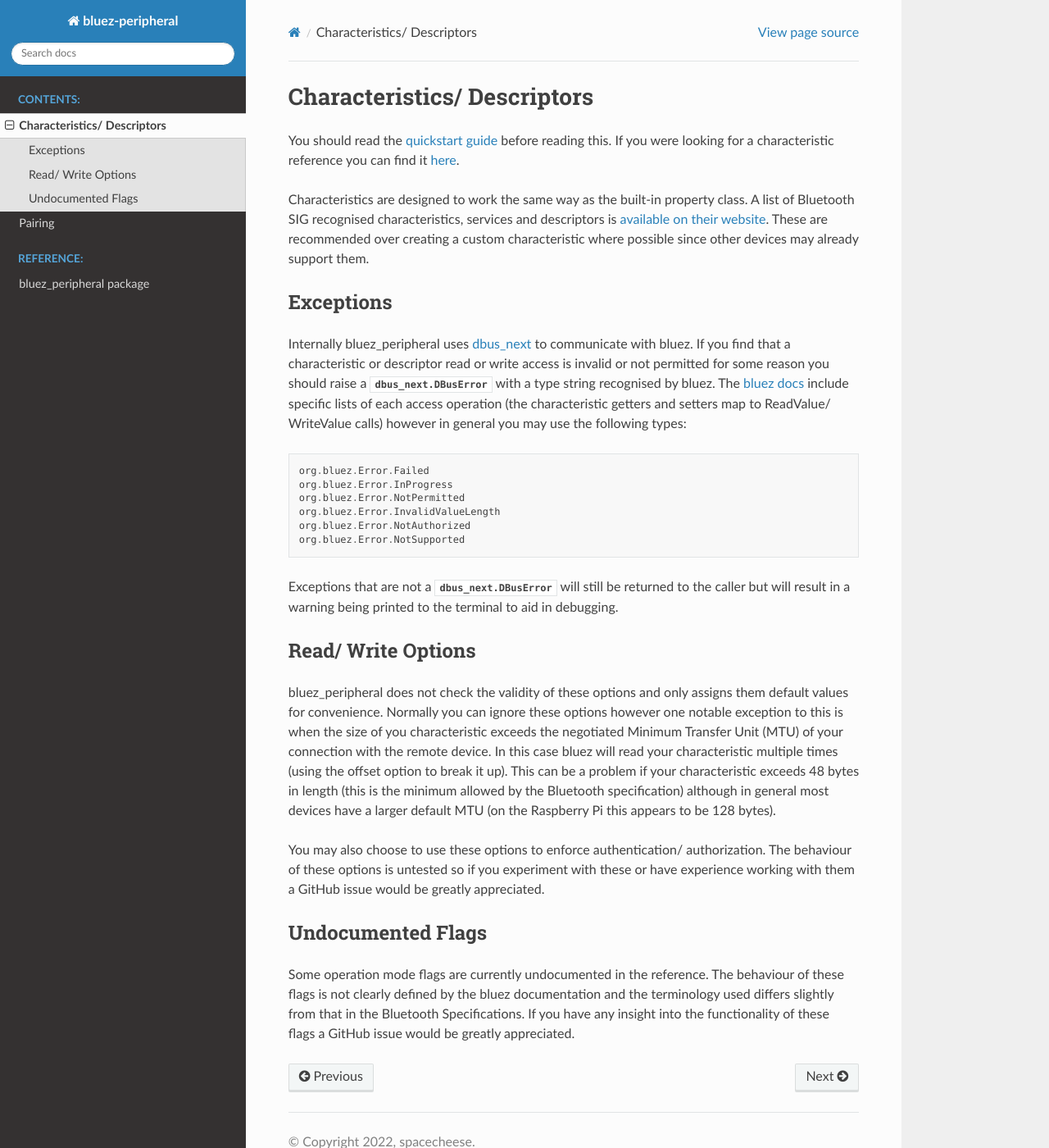
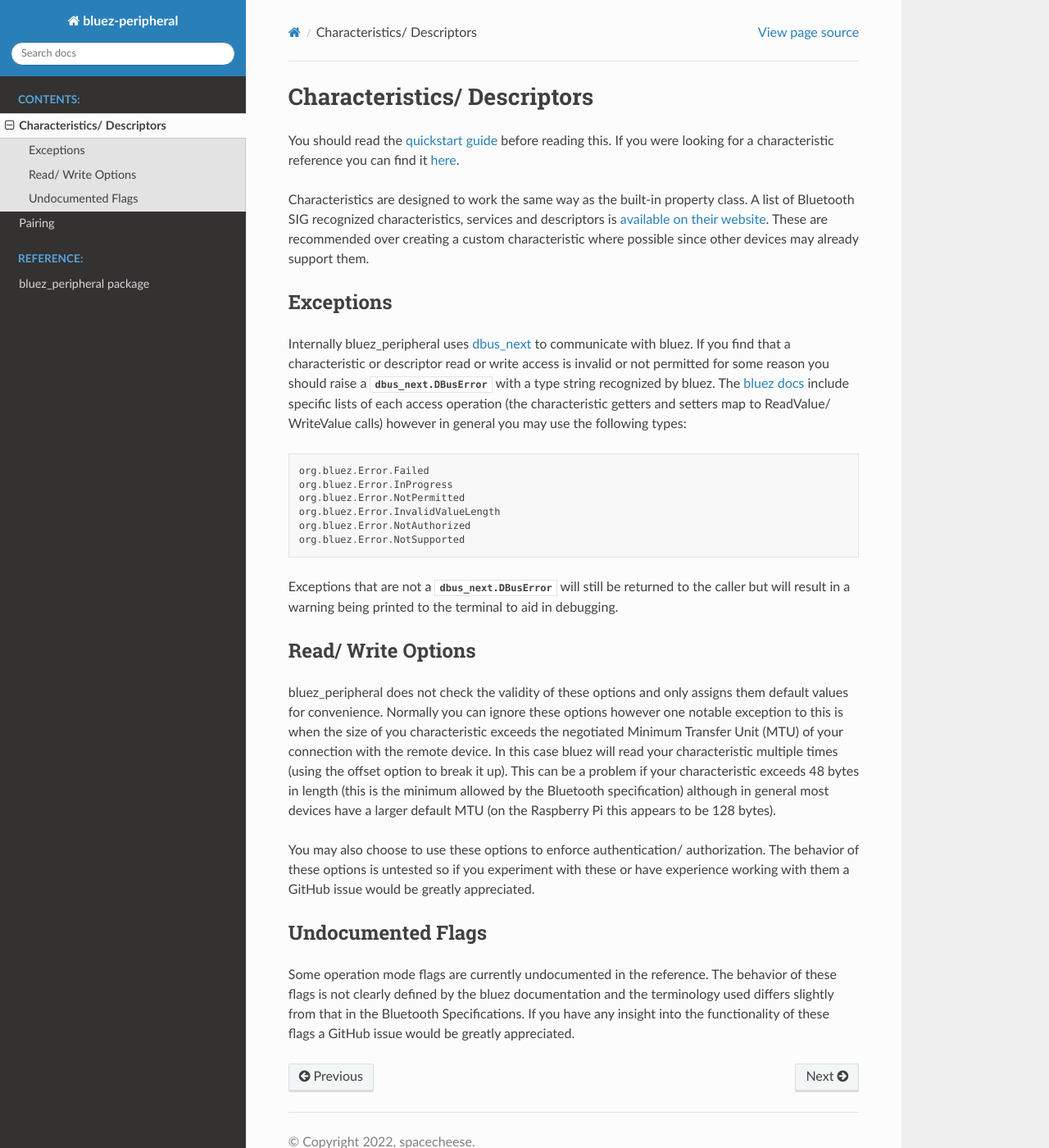
Before and after one commit to spacecheese/bluez_peripheral, a Sphinx documentation site: the page built from docs/source/characteristics_descriptors.rst, in a window 1280 px wide and 1400 px high. Shown: the whole window at 82% size. Built offline with Sphinx 7.4.7 and the Read the Docs theme 2.0.0, drawn with Linux system fonts in a browser that asks for light colours.

Commit message:
Use american english for consistency

```diff
--- a/docs/source/characteristics_descriptors.rst
+++ b/docs/source/characteristics_descriptors.rst
@@ -7,7 +7,7 @@
 If you were looking for a characteristic reference you can find it :doc:`here <ref/gatt/characteristic>`.
 
 Characteristics are designed to work the same way as the built-in property class.
-A list of Bluetooth SIG recognised characteristics, services and descriptors is
+A list of Bluetooth SIG recognized characteristics, services and descriptors is
 `available on their website <https://btprodspecificationrefs.blob.core.windows.net/assigned-values/16-bit%20UUID%20Numbers%20Document.pdf>`_.
 These are recommended over creating a custom characteristic where possible since other devices may already support them.
 
@@ -15,7 +15,7 @@
 ----------
 
 Internally bluez_peripheral uses `dbus_next <https://github.com/altdesktop/python-dbus-next/tree/master/dbus_next>`_ to communicate with bluez.
-If you find that a characteristic or descriptor read or write access is invalid or not permitted for some reason you should raise a :py:class:`dbus_next.DBusError` with a type string recognised by bluez.
+If you find that a characteristic or descriptor read or write access is invalid or not permitted for some reason you should raise a :py:class:`dbus_next.DBusError` with a type string recognized by bluez.
 The `bluez docs <https://git.kernel.org/pub/scm/bluetooth/bluez.git/tree/doc/gatt-api.txt>`_ include specific lists
 of each access operation (the characteristic getters and setters map to ReadValue/ WriteValue calls) however in general you may use the following types::
 
@@ -38,11 +38,11 @@
 most devices have a larger default MTU (on the Raspberry Pi this appears to be 128 bytes).
 
 You may also choose to use these options to enforce authentication/ authorization.
-The behaviour of these options is untested so if you experiment with these or have experience working with them a GitHub issue would be greatly appreciated.
+The behavior of these options is untested so if you experiment with these or have experience working with them a GitHub issue would be greatly appreciated.
 
 Undocumented Flags
 ------------------
 
 Some operation mode flags are currently undocumented in the reference.
-The behaviour of these flags is not clearly defined by the bluez documentation and the terminology used differs slightly from that in the Bluetooth Specifications.
+The behavior of these flags is not clearly defined by the bluez documentation and the terminology used differs slightly from that in the Bluetooth Specifications.
 If you have any insight into the functionality of these flags a GitHub issue would be greatly appreciated.
--- a/docs/source/conf.py
+++ b/docs/source/conf.py
@@ -63,5 +63,5 @@
 # html_static_path = ["_static"]
 
 # -- Options for spelling checker --------------------------------------------
-spelling_lang = "en_GB"
-tokenizer_lang = "en_GB"
+spelling_lang = "en_US"
+tokenizer_lang = "en_US"
```
Also changed, not shown: 4 other files.
